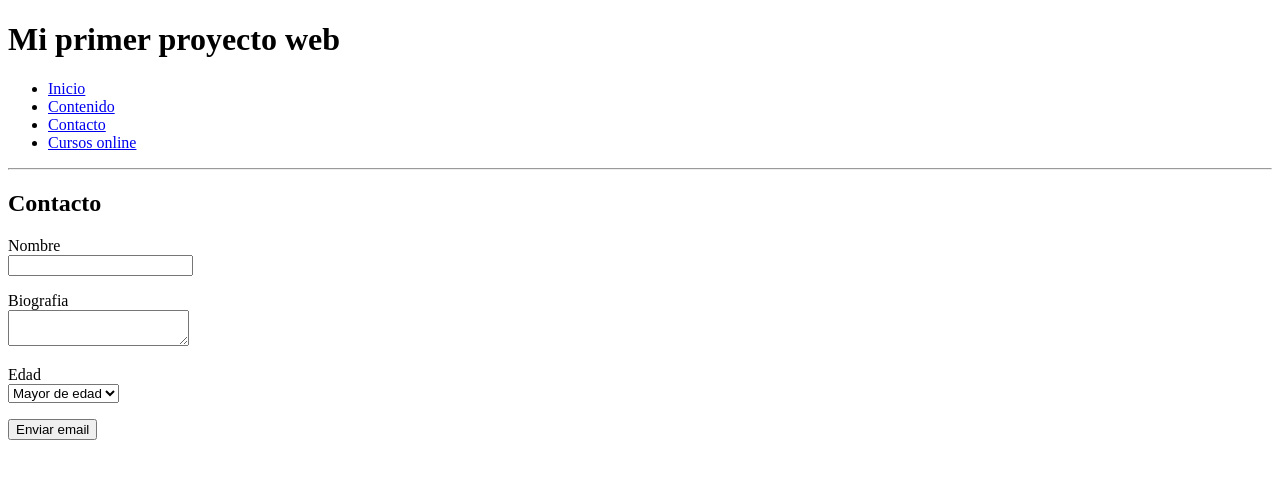
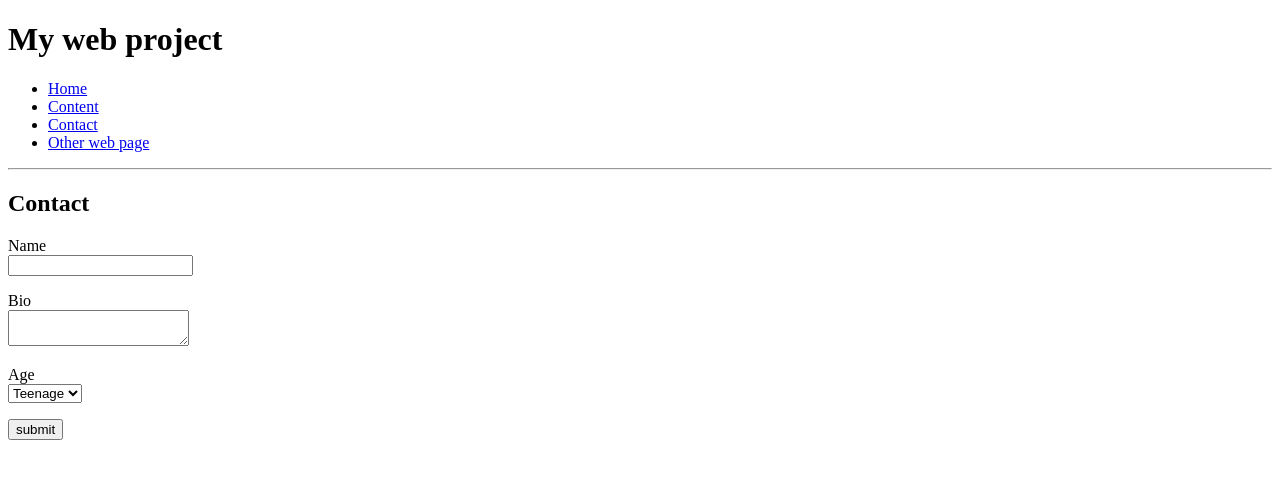
Before and after one commit to leoreyes07/JS-first-steps, a website: page contacto.html in a window 1280 px wide. Drawn offline with Linux system fonts and the light colour scheme.

Commit message:
Changed the lenguage

```diff
--- a/contacto.html
+++ b/contacto.html
@@ -3,39 +3,39 @@
 <head>
     <meta charset="UTF-8">
     <meta name="viewport" content="width=device-width, initial-scale=1.0">
-    <title>Mi proyecto</title>
+    <title>My proyect</title>
 </head>
 <body>
     <!--Encabezado-->
-    <h1>Mi primer proyecto web</h1>
+    <h1>My web project</h1>
     <!-- menu -->
     <ul>
-        <li><a href="./index.html" title="inicio">Inicio</a></li>
-        <li><a href="./contenidos.html">Contenido</a></li>
-        <li><a href="./contacto.html">Contacto</a></li>
-        <li><a href="https://www.youtube.com" target="_blank">Cursos online</a></li>
+        <li><a href="./index.html" title="home">Home</a></li>
+        <li><a href="./contenidos.html">Content</a></li>
+        <li><a href="./contacto.html">Contact</a></li>
+        <li><a href="https://www.youtube.com" target="_blank">Other web page</a></li>
     </ul>
     <hr>
     <!-- Contenido de contacto -->
-    <h2>Contacto</h2>
+    <h2>Contact</h2>
         <form action="">
             <p>
-                <label for="nombre">Nombre</label> <br>
-                <input type="text" name="nombre">
+                <label for="name">Name</label> <br>
+                <input type="text" name="name">
             </p>
             <p>
-                <label for="biografia"> Biografia</label> <br>
-                <textarea name="biografia"></textarea>
+                <label for="bio">Bio</label> <br>
+                <textarea name="bio"></textarea>
             </p>
             <p>
-                <label for="edad">Edad</label> <br>
-                <select name="edad">
-                    <option value="mayor">Mayor de edad</option>
-                    <option value="Adulto">Adulto</option>
-                    <option value="tercera edad">Adulto mayor</option>
+                <label for="age">Age</label> <br>
+                <select name="age">
+                    <option value="adult">Teenage</option>
+                    <option value="adult">Adult</option>
+                    <option value="elder">Elder</option>
                 </select>
             </p>
-                <input type="submit" value="Enviar email">
+                <input type="submit" value="submit">
 
         </form>
 
```
Also changed, not shown: contenidos.html (+14 -14 lines), index.html (+9 -110 lines).
